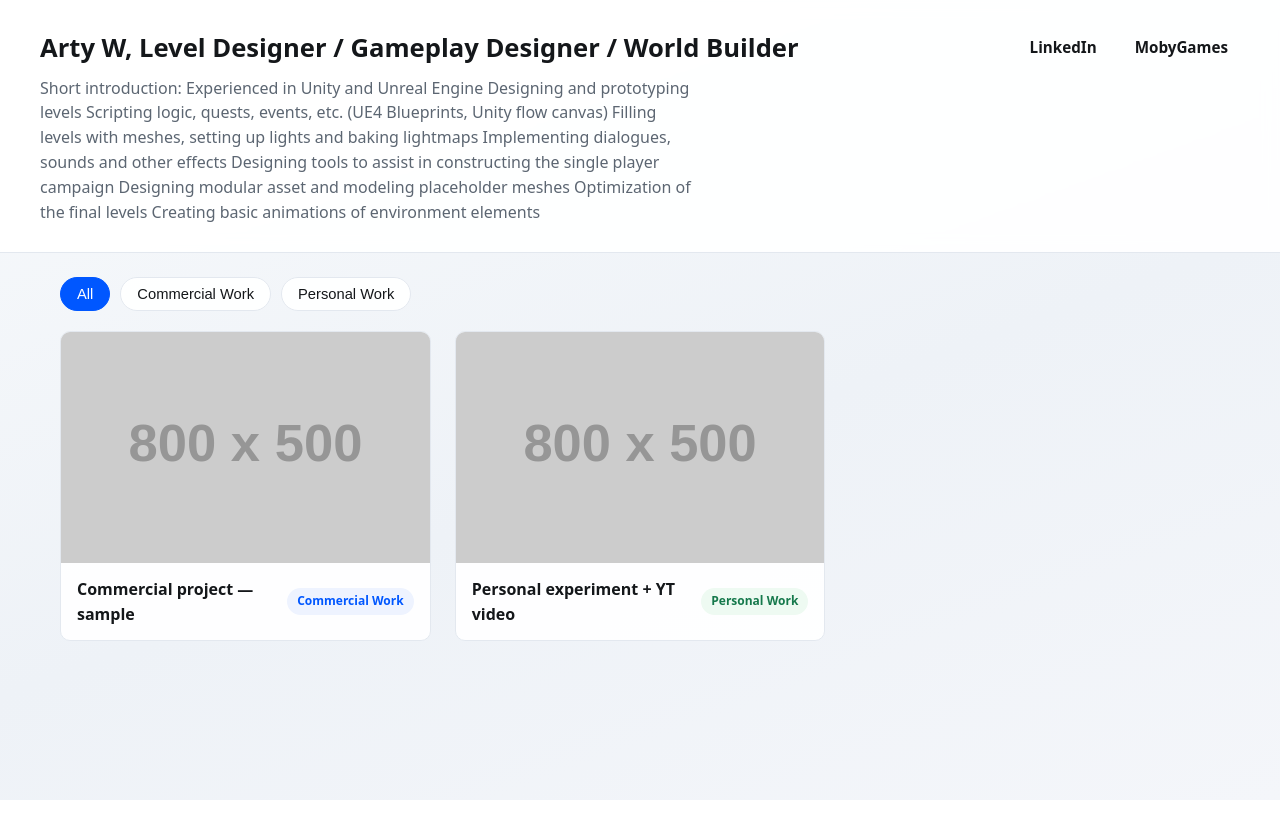
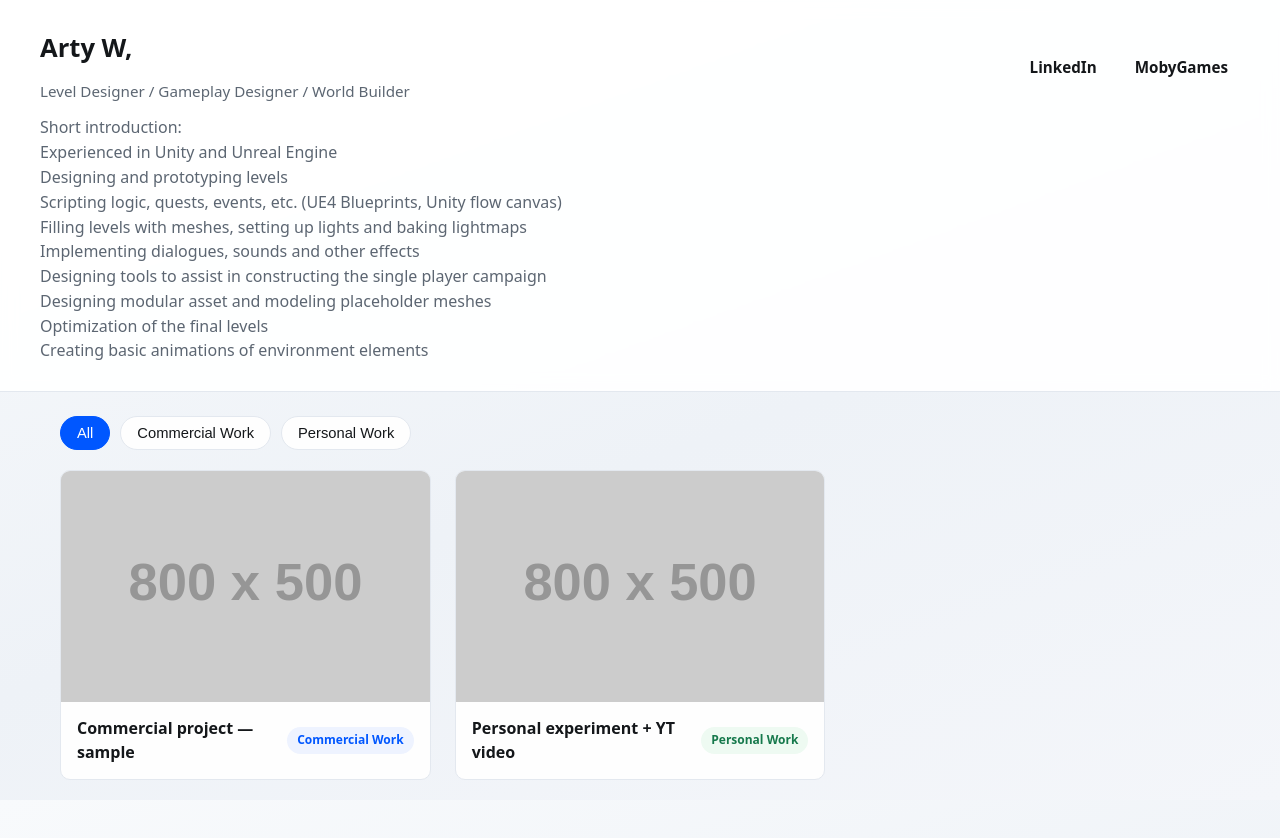
Before and after one commit to artyld/artyld.github.io, a plain HTML site: page index.html in a window 1280 px wide. Before the commit the page ends 800 px from the top, so only its background shows below. Drawn offline with Linux system fonts and the light colour scheme; placeholder pictures from the web are drawn by us.

Commit message:
Improve header and bio formatting in index.html
Updated the header and bio sections for better formatting.

```diff
--- a/index.html
+++ b/index.html
@@ -10,23 +10,27 @@
   <header>
     <div class="container">
       <div class="top-bar">
-        <h1> Arty W, Level Designer / Gameplay Designer / World Builder </h1>
+        <h1> Arty W, <br>
+          <span style="font-size: 0.95rem; font-weight: 500; color: var(--muted);">
+          Level Designer / Gameplay Designer / World Builder
+          </span>
+        </h1>
         <nav class="nav-links" aria-label="External links">
           <a href="https://www.linkedin.com/in/arty123/" target="_blank" rel="noopener noreferrer">LinkedIn</a>
           <a href="https://www.mobygames.com/person/754339/artur-wiechiec/credits/" target="_blank" rel="noopener noreferrer">MobyGames</a>
         </nav>
       </div>
       <p class="bio">
-        Short introduction:
-        Experienced in Unity and Unreal Engine
-        Designing and prototyping levels
-        Scripting logic, quests, events, etc. (UE4 Blueprints, Unity flow canvas)
-        Filling levels with meshes, setting up lights and baking lightmaps
-        Implementing dialogues, sounds and other effects
-        Designing tools to assist in constructing the single player campaign
-        Designing modular asset and modeling placeholder meshes
-        Optimization of the final levels
-        Creating basic animations of environment elements
+        Short introduction: <br>
+        Experienced in Unity and Unreal Engine <br>
+        Designing and prototyping levels <br>
+        Scripting logic, quests, events, etc. (UE4 Blueprints, Unity flow canvas) <br>
+        Filling levels with meshes, setting up lights and baking lightmaps <br>
+        Implementing dialogues, sounds and other effects <br>
+        Designing tools to assist in constructing the single player campaign <br>
+        Designing modular asset and modeling placeholder meshes <br>
+        Optimization of the final levels <br>
+        Creating basic animations of environment elements <br>
       </p>
     </div>
   </header>
```
